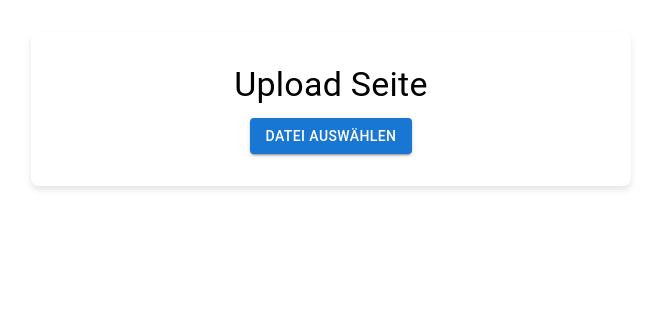
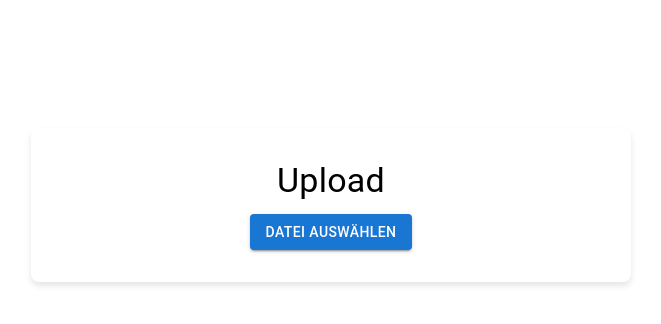
Before and after one commit to danielschx/Ibsys-2, a React (Create React App) app in the folder Front-End/bikeshop/: page / in a window 1280 px wide. Shown: the top 324 px of the page, without its empty margins (309-970 px from the left). Built offline with nearby package versions, Linux system fonts and the light colour scheme.

Commit message:
style change

```diff
--- a/Front-End/bikeshop/src/pages/UploadFile.jsx
+++ b/Front-End/bikeshop/src/pages/UploadFile.jsx
@@ -312,7 +312,7 @@ function FileUpload() {
         <Container
           maxWidth="sm"
           style={{
-            marginTop: "2rem",
+            marginTop: "8rem",
             padding: "2rem",
             borderRadius: "8px",
             boxShadow: "0 4px 6px rgba(0, 0, 0, 0.1)",
@@ -326,7 +326,7 @@ function FileUpload() {
             textAlign="center"
           >
             <Typography variant="h4" gutterBottom>
-              Upload Seite
+              Upload
             </Typography>
             <label htmlFor="file-input">
               <input
```
